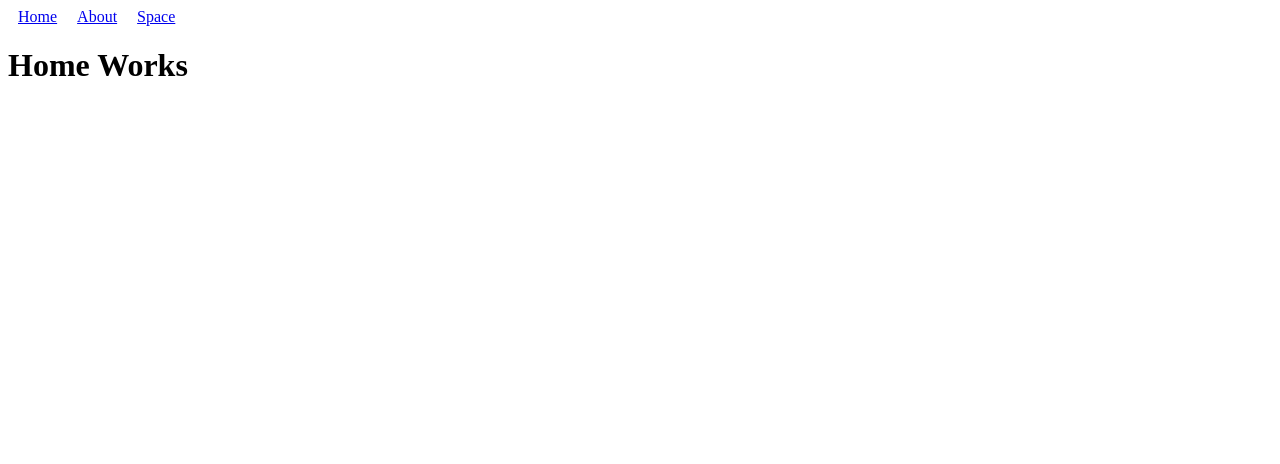
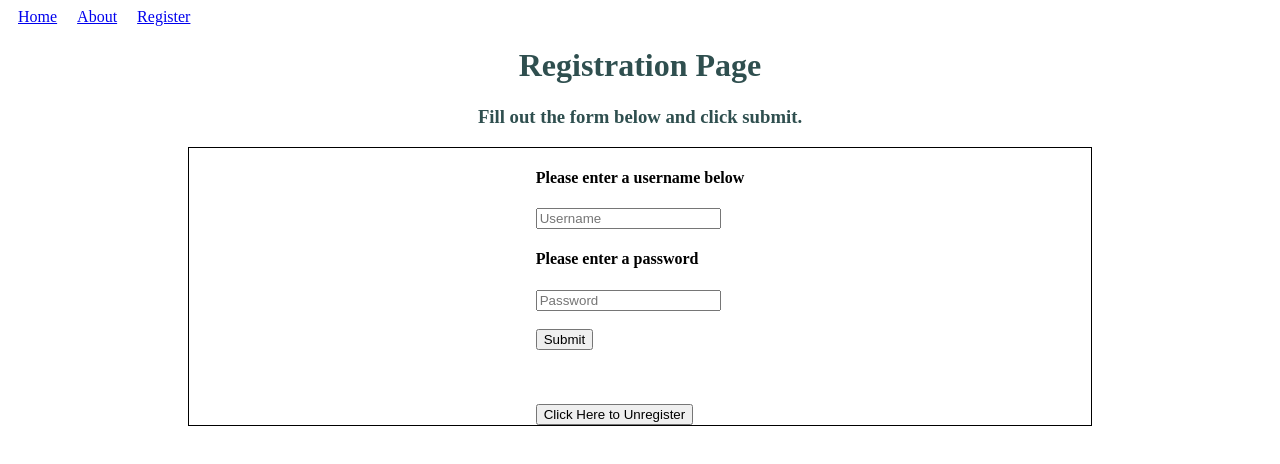
Before and after one commit to callanbr/OpenSourceCabbages-FrontEnd, a React app: page /register in a window 1280 px wide. Shown: the top 464 px of the page. Built offline with nearby package versions, Linux system fonts and the light colour scheme; the HTML template or start-up script is replaced by a standard one.

Commit message:
added basic Register view

```diff
--- a/package.json
+++ b/package.json
@@ -10,6 +10,7 @@
   "dependencies": {
     "react": "^16.13.1",
     "react-dom": "^16.13.1",
+    "react-hook-form": "^6.9.3",
     "react-router-dom": "^5.2.0"
   },
   "devDependencies": {
--- a/src/App.js
+++ b/src/App.js
@@ -4,6 +4,7 @@ import { BrowserRouter as Router, Switch, Route } from 'react-router-dom';
 import NavBar from './components/NavBar/Navbar';
 import Home from './views/Home/Home';
 import About from './views/About/About';
+import Register from './views/Register/Register';
 
 export default function App(props) {
    return (
@@ -13,6 +14,7 @@ export default function App(props) {
             <Switch>
                <Route exact path='/' component={Home} />
                <Route exact path='/about' component={About} />
+               <Route exact path='/register' component={Register} />
                <Route component={Home} />
             </Switch>
          </Router>
--- a/src/components/NavBar/Navbar.js
+++ b/src/components/NavBar/Navbar.js
@@ -11,8 +11,8 @@ export default function NavBar(props) {
          <Link to='/about' className='link'>
             About
          </Link>
-         <Link to='/space' className='link'>
-            Space
+         <Link to='/register' className='link'>
+            Register
          </Link>
       </>
    );
--- /dev/null
+++ b/src/views/Register/Register.css
@@ -0,0 +1,19 @@
+.Register h1, h3 {
+    color: darkslategray;
+    text-align: center;
+}
+
+
+.Form {
+    display: flex;
+    justify-content: center;
+    align-items: center;
+    border: 1px solid black;
+    margin-right: 180px;
+    margin-left: 180px;
+}
+
+button:hover {
+    background-color: blue;
+    color: whitesmoke;
+}
--- /dev/null
+++ b/src/views/Register/Register.js
@@ -0,0 +1,39 @@
+import React from 'react';
+import { useForm } from "react-hook-form";
+import './Register.css';
+
+
+export default function Register(props) {
+
+  const { register, errors, handleSubmit, unregister } = useForm();
+  const onSubmit = (data, e) => console.log(data, e);
+  const onError = (errors, e) => console.log(errors, e);
+
+    return (
+       <div className="Register">
+         <h1>Registration Page</h1>
+        <h3>Fill out the form below and click submit.</h3>
+         <div className="Form">
+          <form onSubmit={handleSubmit(onSubmit, onError)}>
+            <h4>Please enter a username below</h4>
+            <input name="username" type ="text" placeholder="Username" ref={register({required: true})} />
+            {errors.username && "You must choose a username"}
+
+            <div className="passwrapper">
+            <h4>Please enter a password</h4>
+            <input name="password" type="password" placeholder="Password" ref={register({minLength: 8, required: true})} />
+            {errors.password && "Password must contain at least 8 characters"}
+            </div>
+            <br />
+            <button type="submit" onClick={handleSubmit(onSubmit)}>Submit</button>
+            <br />
+            <br />
+            <br />
+            <br />
+            <button type="button" onClick={() => unregister("username")}>Click Here to Unregister</button>
+        </form>
+          </div>
+
+       </div>
+    );
+}
```
Also changed, not shown: 1 other file (tests, documents, lock files or other folders).
